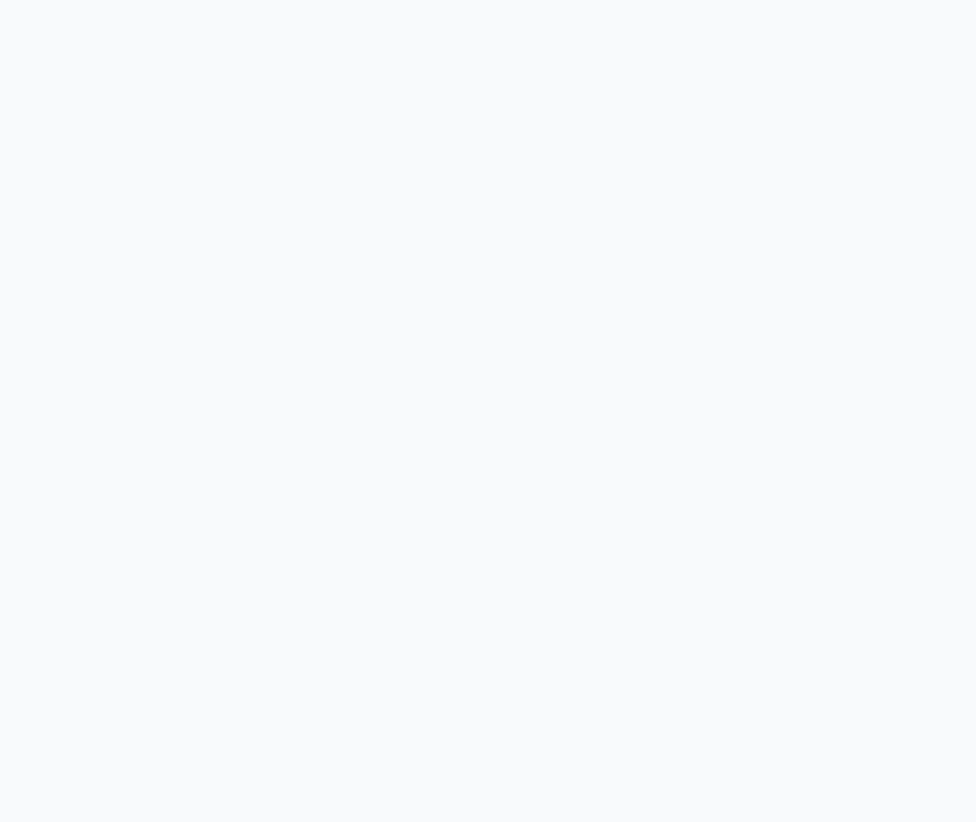
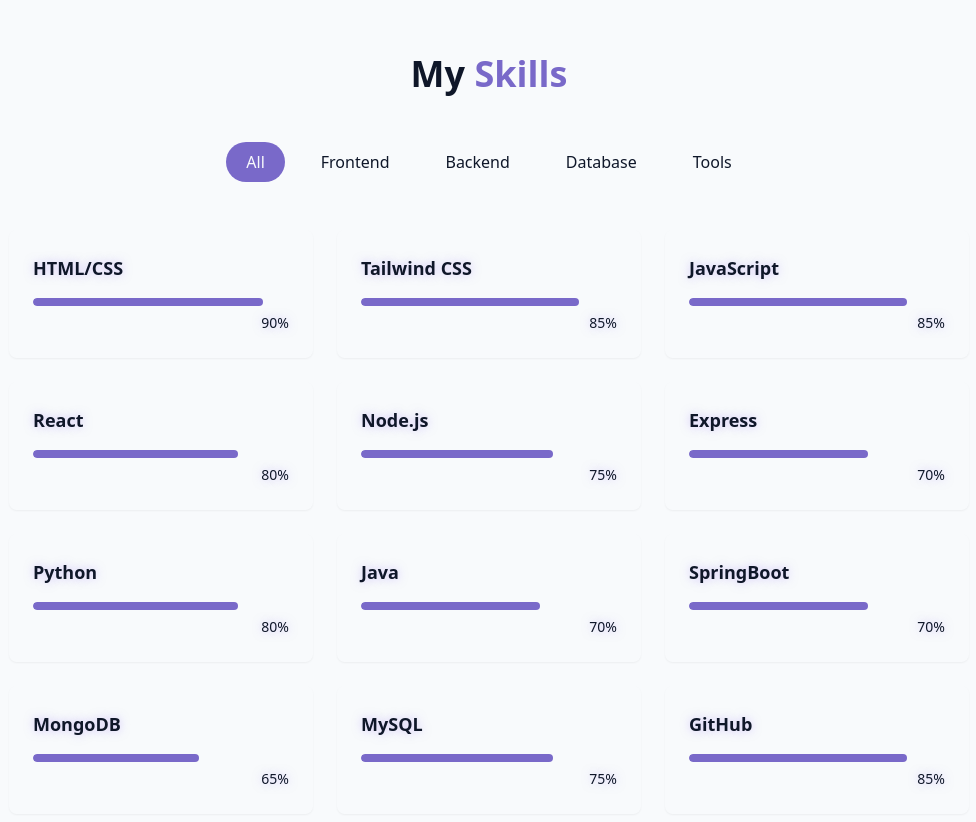
Before and after one commit to Shivambhardwaj11/portfolio-reactjs, a React (Vite) app: page / in a window 1280 px wide. Shown: the part 1724-2546 px from the top of the page, without its empty margins (151-1127 px from the left). Before the commit the page ends 1650 px from the top, so only its background shows below. Built offline with nearby package versions, Linux system fonts and the light colour scheme.

Commit message:
Added the SKill Section to the portfolio

```diff
--- a/src/components/Navbar.jsx
+++ b/src/components/Navbar.jsx
@@ -6,7 +6,7 @@ import { X } from 'lucide-react';
 const navItems = [
     {name: 'Home', href:"#hero"},
     {name: 'About', href:"#about"},
-    {name: 'Skills', href:"#skill"},
+    {name: 'Skills', href:"#skills"},
     {name: 'Projects', href:"#projects"},
     {name: 'Contact', href:"#contact"},
 ]
--- /dev/null
+++ b/src/components/SkillSection.jsx
@@ -0,0 +1,57 @@
+import React, { useState } from 'react';
+import { cn } from '../lib/utils';
+const skills = [
+    {name: 'HTML/CSS', level: 90, category:'Frontend'},
+    {name: 'Tailwind CSS', level: 85, category:'Frontend'},
+    {name: 'JavaScript', level: 85, category:'Frontend'},
+    {name: 'React', level: 80, category:'Frontend'},
+    {name: 'Node.js', level: 75, category:'Backend'},
+    {name: 'Express', level: 70, category:'Backend'},
+    {name: 'Python', level: 80, category:'Backend'},
+    {name: 'Java', level: 70, category:'Backend'},
+    {name: 'SpringBoot', level: 70, category:'Backend'},
+    {name: 'MongoDB', level: 65, category:'Database'},
+    {name: 'MySQL', level: 75, category:'Database'},
+    {name: 'GitHub', level: 85, category:'Tools'},
+]
+
+const categories = ["All","Frontend", "Backend", "Database", "Tools"];
+
+export const SkillSection = () => {
+    const [activeCategory, setActiveCategory] = useState("All");
+
+    const filteredSkills = skills.filter((skill) => activeCategory === "All" || skill.category === activeCategory)
+
+    return <section id="skills" className="py-24 px-4 relative bg-secondary/30" >
+        <div className="container mx-auto max-w-5xl">
+            <h2 className="text-3xl md:text-4xl font-bold text-center mb-12">
+                My <span className="text-primary"> Skills </span>
+            </h2>
+
+            <div className='flex flex-wrap justify-center gap-4 mb-12'>
+                {categories.map((category, key) => (
+                    <button key={key} onClick={() => setActiveCategory(category)} className={cn('px-5 py-2 rounded-full transition-colors duration-300', activeCategory=== category ? "bg-primary text-primary-foreground":"bg-secondary/70 text-foreground hover:bg-secondary")}>
+                        {category}
+                    </button>
+                ))}
+            </div>
+
+            <div className="grid grid-cols-1 sm:grid-cols-2 lg:grid-cols-3 gap-6">
+                {filteredSkills.map((skill, key)=>(
+                    <div key={key} className="bg-card p-6 rounded-lg shadow-xs card-hover">
+                        <div className="text-left mb-4">
+                            <h3 className="font-semibold text-lg">{skill.name}</h3>
+                        </div>
+                        <div className="w-full bg-secondary/50 h-2 rounded-full overflow-hidden">
+                            <div className="bg-primary h-2 rounded-full origin-left animate-[grow_1.5s_ease-out]" style={{width: skill.level + "%"}} />
+                        </div>
+                        <div className="text-right mt-1">
+                            <span className="text-sm text-muted-foreground">{skill.level}%</span>
+                        </div>
+                    </div>
+                ))}
+
+            </div>
+        </div>
+    </section>
+}
--- a/src/pages/Home.jsx
+++ b/src/pages/Home.jsx
@@ -1,6 +1,7 @@
 import { AboutMe } from "../components/AboutMe";
 import { HeroSection } from "../components/HeroSection";
 import Navbar from "../components/Navbar";
+import { SkillSection } from "../components/SkillSection";
 import StarBackground from "../components/StarBackground";
 import { ThemeToggle } from "../components/ThemeToggle";
 
@@ -17,6 +18,7 @@ export const Home = () => {
         <main>
             <HeroSection />
             <AboutMe />
+            <SkillSection />
         </main>
     </div>
 };
```
